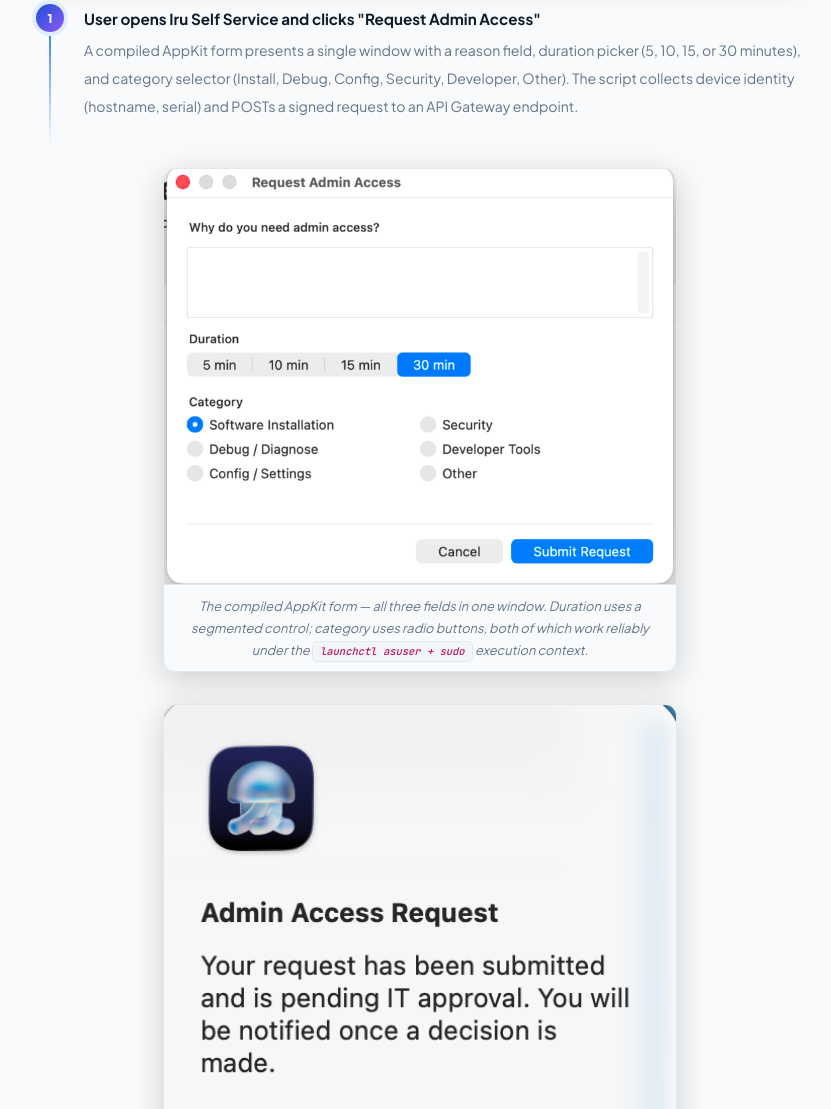
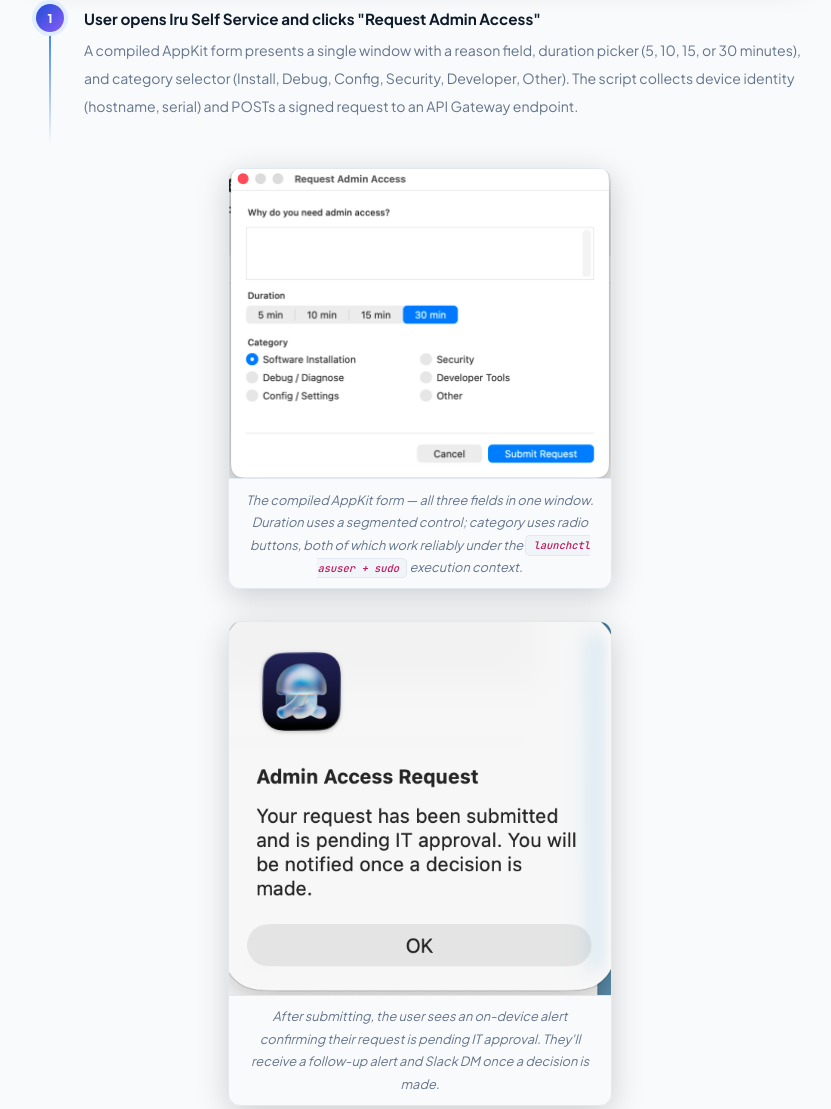
Before and after one commit to bkitchman/temp-admin-access, a plain HTML site: page posts/temp-admin-access/index.html in a window 1280 px wide. Shown: the part 1868-2977 px from the top of the page, without its empty margins (86-917 px from the left). Drawn offline with nearby package versions, Linux system fonts and the light colour scheme.

Commit message:
style: resize screenshots to 50% width on blog
Co-Authored-By: Claude Sonnet 4.6 <noreply@anthropic.com>

```diff
--- a/posts/temp-admin-access/index.html
+++ b/posts/temp-admin-access/index.html
@@ -277,7 +277,7 @@
     overflow: hidden;
     box-shadow: 0 8px 32px rgba(0,0,0,.18);
     border: 1px solid var(--border);
-    max-width: 67%;
+    max-width: 50%;
   }
   .screenshot-wrap img {
     width: 100%; display: block;
```
